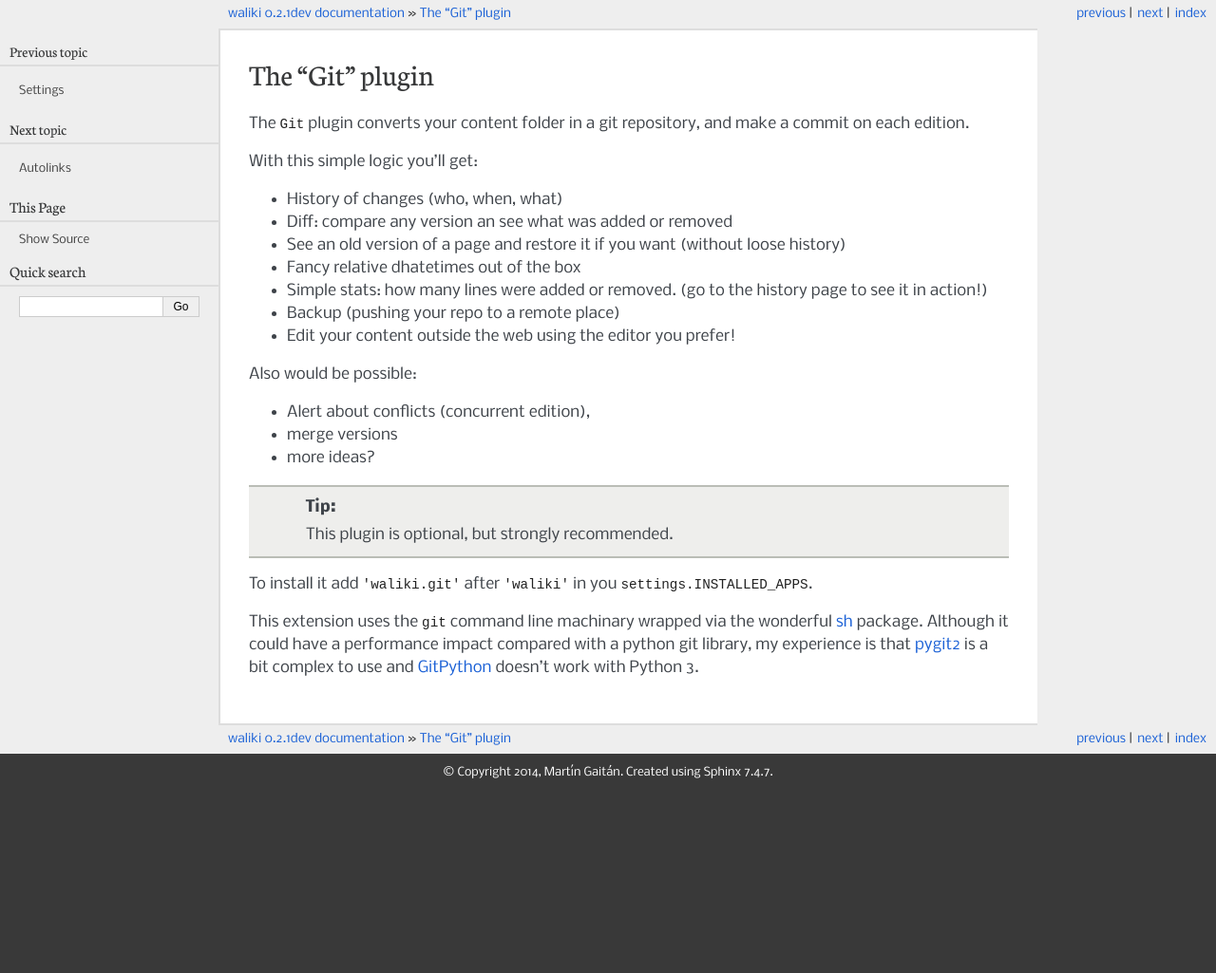
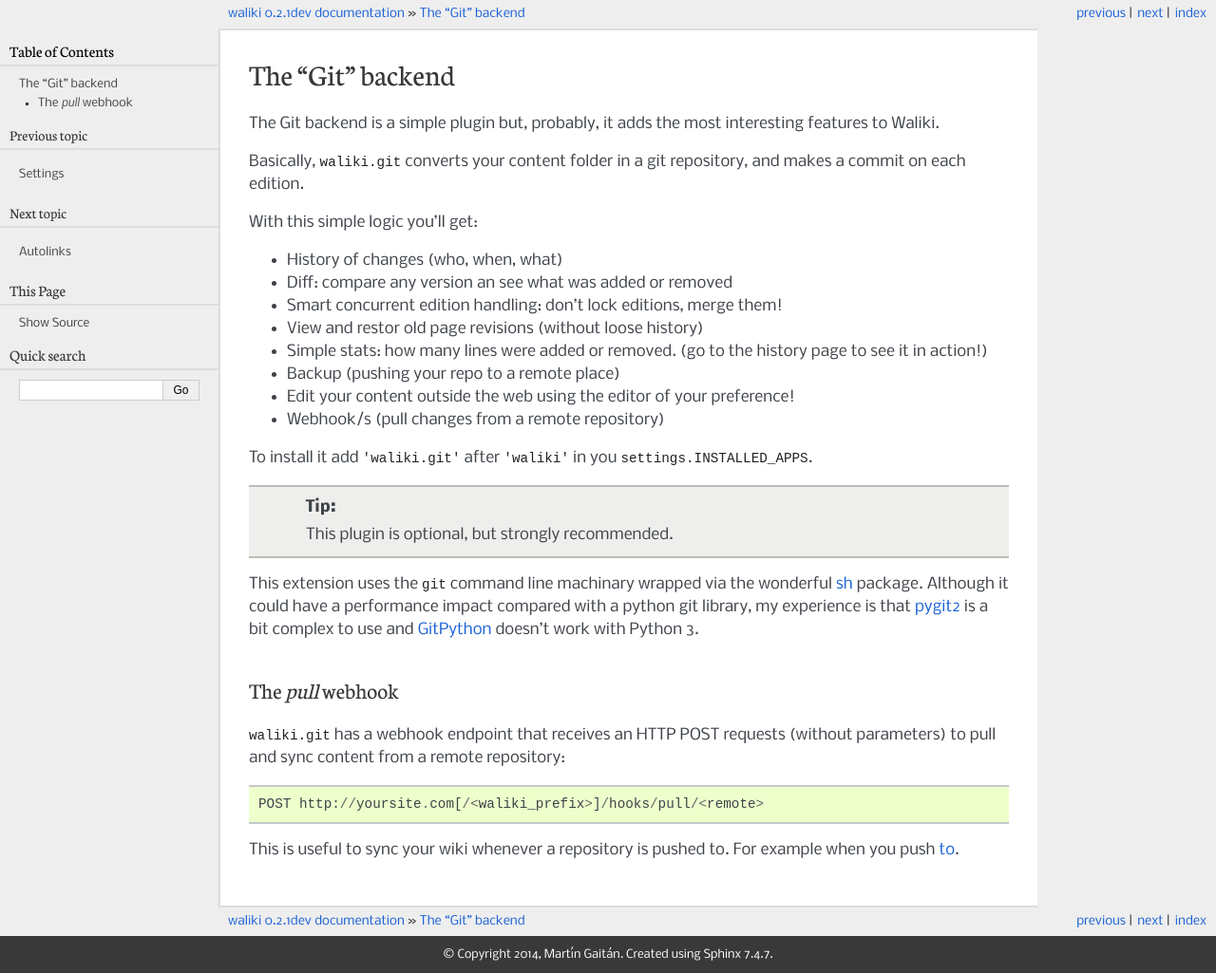
Before and after one commit to mgaitan/waliki, a Sphinx documentation site: the page built from docs/git.rst, in a window 1280 px wide. Shown: the whole page at 95% size. Built offline with Sphinx 7.4.7, drawn with Linux system fonts in a browser that asks for light colours; the version number is read from the project's files by our own code; before the commit the page ends 900 px from its top, so only the background shows below that.

Commit message:
some docs

```diff
--- a/docs/git.rst
+++ b/docs/git.rst
@@ -1,27 +1,36 @@
 =================
-The "Git" plugin
+The "Git" backend
 =================
 
-The ``Git`` plugin converts your content folder in a git repository, and make a commit on each edition.
+The Git backend is a simple plugin but, probably, it adds the most interesting features to Waliki.
+
+Basically, ``waliki.git`` converts your content folder in a git repository, and makes a commit on each edition.
 
 With this simple logic you'll get:
 
 * History of changes (who, when, what)
 * Diff: compare any version an see what was added or removed
-* See an old version of a page and restore it if you want (without loose history)
-* Fancy relative dhatetimes out of the box
+* Smart concurrent edition handling: don't lock editions, merge them!
+* View and restor old page revisions (without loose history)
 * Simple stats: how many lines were added or removed. (go to the history page to see it in action!)
 * Backup (pushing your repo to a remote place)
-* Edit your content outside the web using the editor you prefer!
+* Edit your content outside the web using the editor of your preference!
+* Webhook/s (pull changes from a remote repository)
 
-Also would be possible:
 
-- Alert about conflicts (concurrent edition),
-- merge versions
-- more ideas?
+To install it add ``'waliki.git'`` after ``'waliki'`` in you ``settings.INSTALLED_APPS``.
 
 .. tip:: This plugin is optional, but strongly recommended.
 
-To install it add ``'waliki.git'`` after ``'waliki'`` in you ``settings.INSTALLED_APPS``.
 
 This extension uses the ``git`` command line machinary wrapped via the wonderful `sh <https://amoffat.github.com/sh>`_ package. Although it could have a performance impact compared with a python git library, my experience is that `pygit2 <http://www.pygit2.org>`_ is a bit complex to use and `GitPython <https://github.com/gitpython-developers/GitPython>`_ doesn't work with Python 3.
+
+The *pull* webhook
+------------------
+
+``waliki.git`` has a webhook endpoint that receives an HTTP POST requests (without parameters) to pull and sync content from a remote repository::
+
+    POST http://yoursite.com[/<waliki_prefix>]/hooks/pull/<remote>
+
+
+This is useful to sync your wiki whenever a repository is pushed to. For example when you push `to <https://developer.github.com/webhooks/>`_.
```
